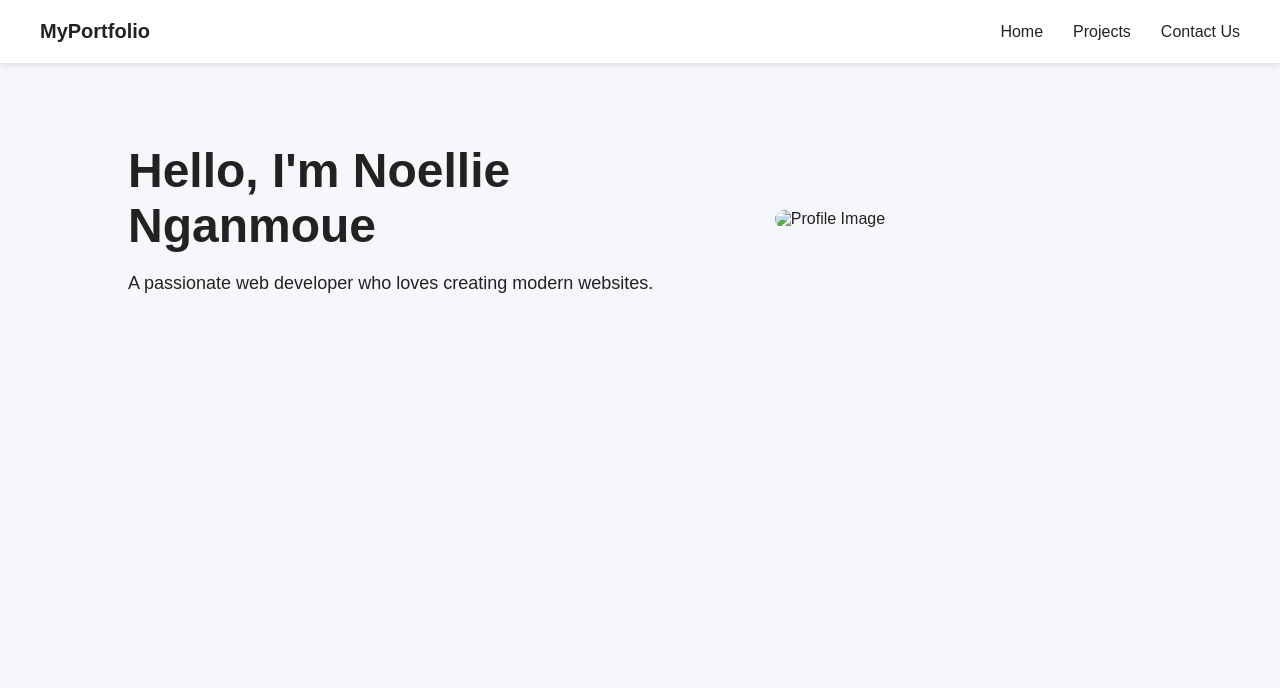
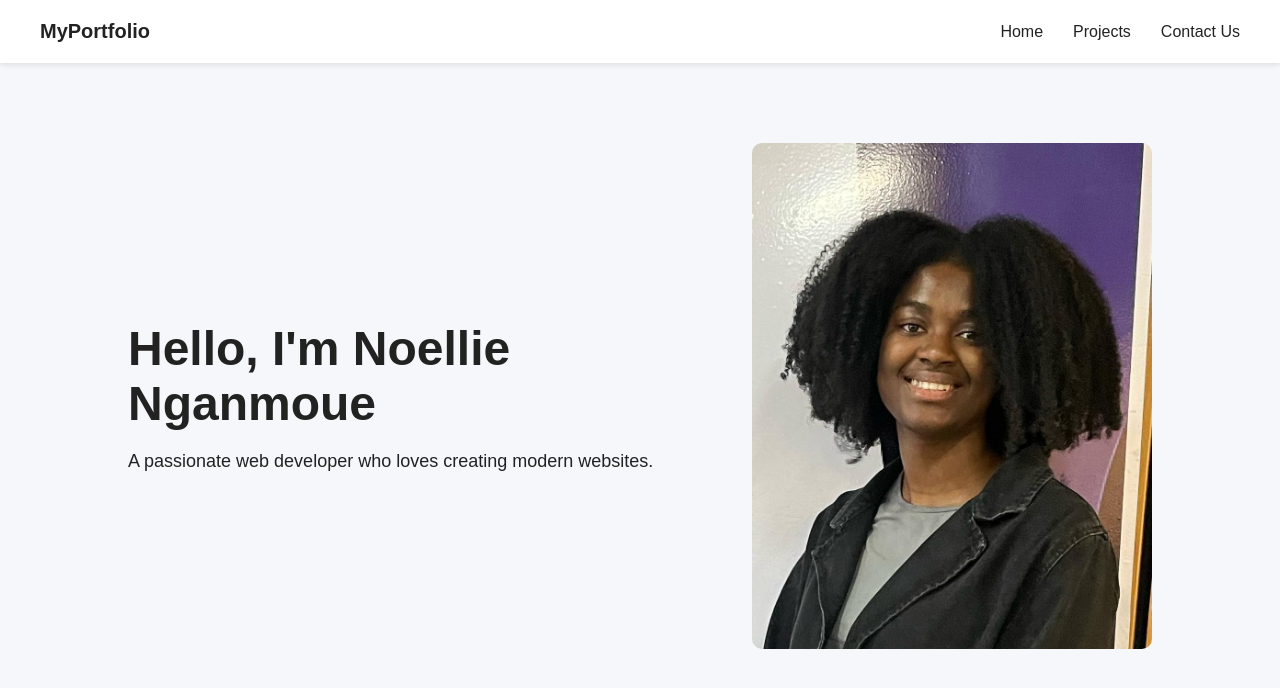
Before and after one commit to Noellie1/portfolio-website, a plain HTML site: page index.html in a window 1280 px wide. Drawn offline with Linux system fonts and the light colour scheme.

Commit message:
Update index.html

```diff
--- a/index.html
+++ b/index.html
@@ -26,9 +26,10 @@
 <p>A passionate web developer who loves creating modern websites.</p>
 </div>
 
-<img src="assets/img.jpg" alt="Profile Image">
+<img src="img.jpg" alt="Profile Image">
 
 </section>
 
 </body>
+
 </html>
```
